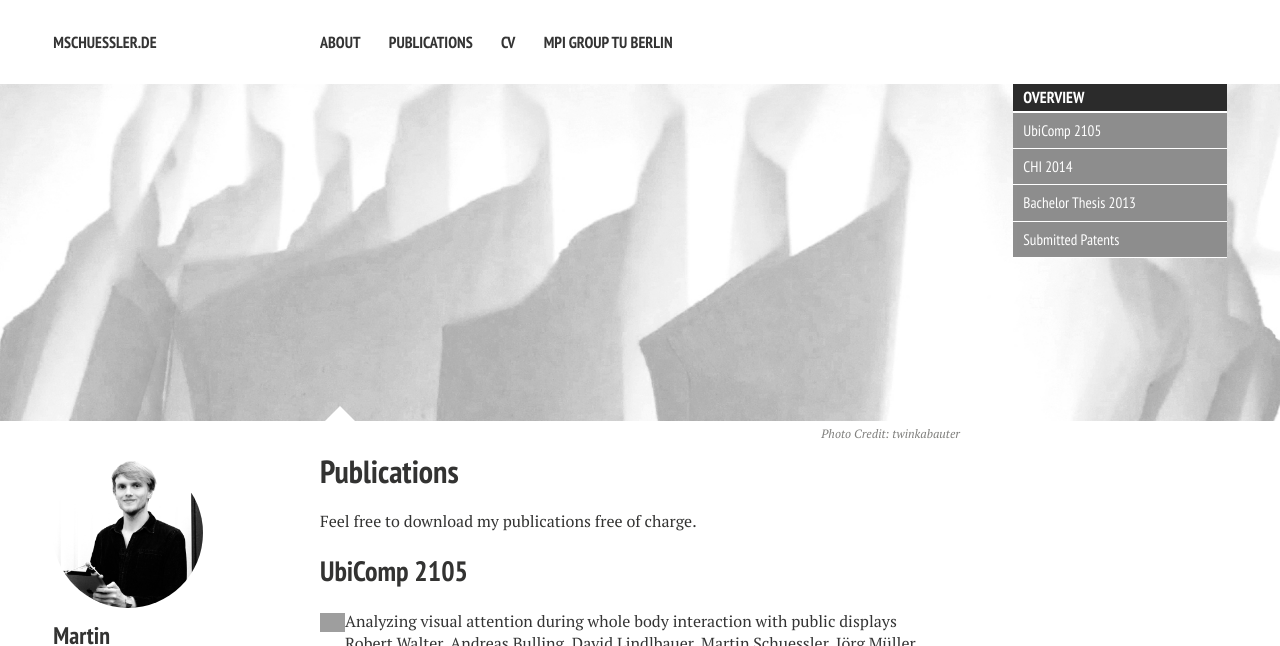
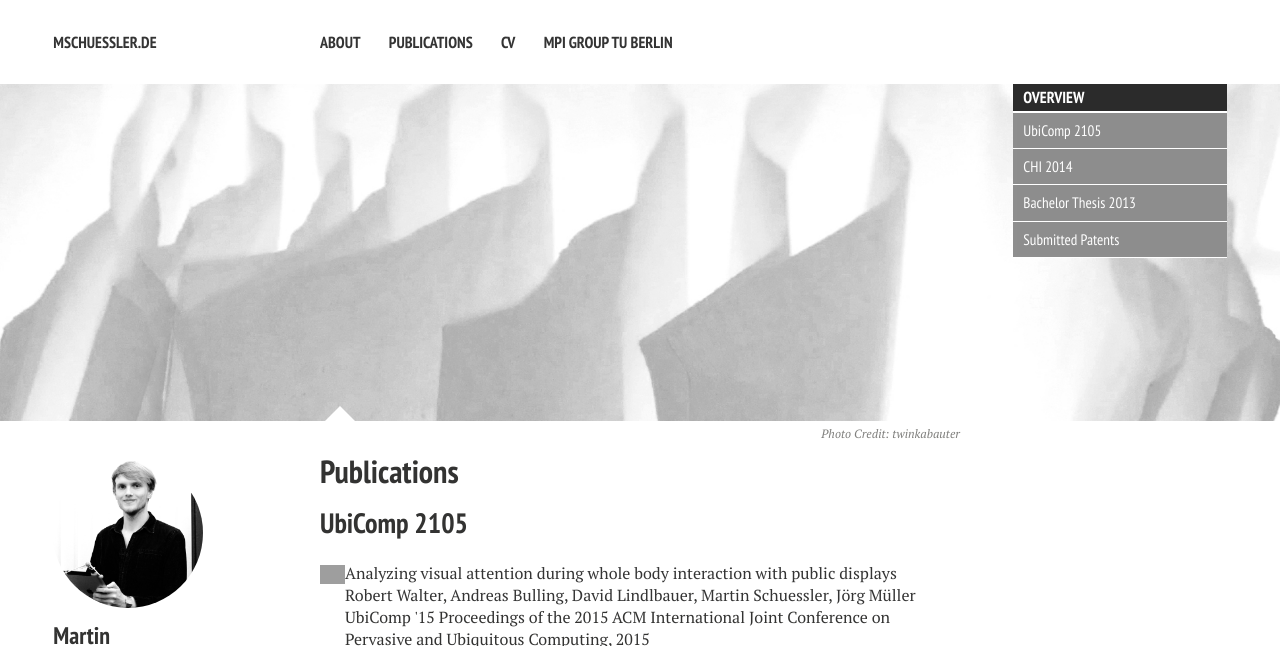
Before and after one commit to mschuessler/mschuessler.github.io, a Jekyll site: the page built from pub/index.md, in a window 1280 px wide and 900 px high, cut to the strip 0-646 px from the top of the window. Built offline with Jekyll 4.4.1, drawn with Linux system fonts in a browser that asks for light colours; nearby versions of some CDN libraries; grey boxes are pictures that could not be loaded.

Commit message:
removed first sentence

```diff
--- a/pub/index.md
+++ b/pub/index.md
@@ -19,7 +19,6 @@ image:
 </div>
 </section><!-- /#table-of-contents -->
 
-Feel free to download my publications free of charge.
 
 ## UbiComp 2105
 <p>
```
